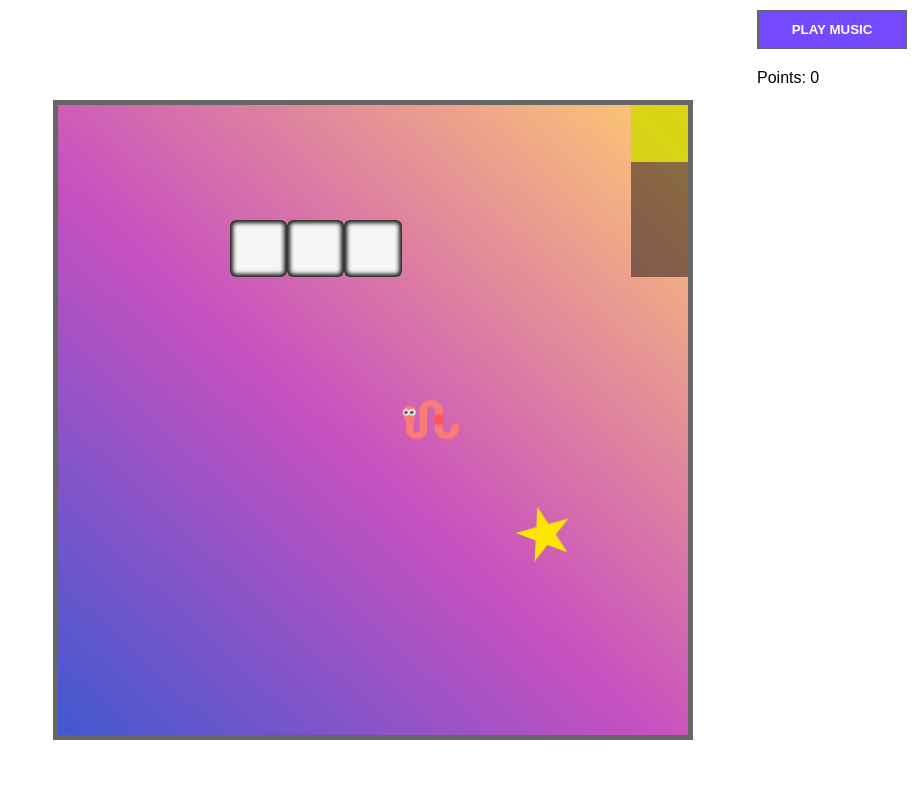
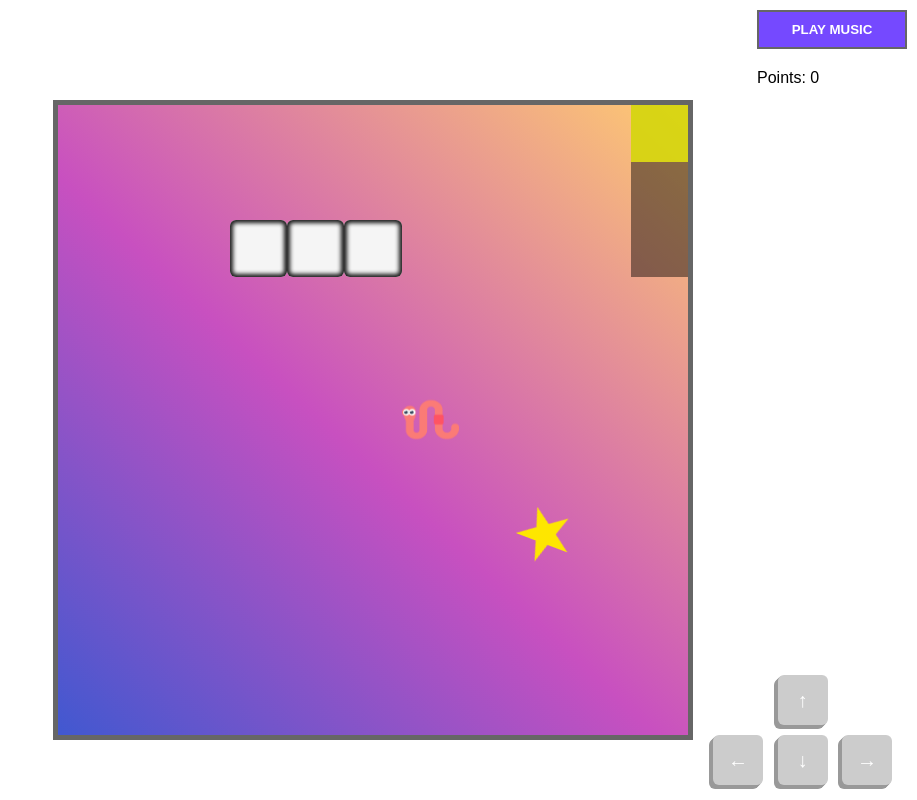
Before and after one commit to artkwi/snake-js, a website: page index.html in a window 1280 px wide. Shown: the whole page, without its empty margins (363-1280 px from the left). Drawn offline with Linux system fonts and the light colour scheme.

Commit message:
arrow keys

```diff
--- a/index.html
+++ b/index.html
@@ -20,6 +20,12 @@
 				<div id="y">y</div> -->
 				<div>Points: <span id="points">0</span></div>
 			</div>
+			<div class="arrow-key-container">
+				<div class="arrow-key up" data-key="38"></div><br>
+				<div class="arrow-key left" data-key="37"></div>
+				<div class="arrow-key down" data-key="40"></div>
+				<div class="arrow-key right" data-key="39"></div>
+			</div>
 		</div>
 		<script type="module" src="index.js"></script>
 	</body>
--- a/index.js
+++ b/index.js
@@ -3,6 +3,7 @@ import { checkForDeath } from "./endGame.js";
 import { update as updateFood } from "./food.js";
 import { update as updateSnake, getSnakePosition, onSnake } from "./snake.js";
 import '/music.js';
+import './keys.js';
 
 export const GAME_SIZE = 11;
 export const GAME_SPEED = 2;
--- /dev/null
+++ b/keys.js
@@ -0,0 +1,11 @@
+window.addEventListener('keyup', arrowUp)
+window.addEventListener('keydown', arrowDown)
+
+function arrowDown(e) {
+  const key = document.querySelector(`.arrow-key[data-key="${e.keyCode}"]`);
+  key.classList.add('press')
+}
+function arrowUp(e) {
+  const key = document.querySelector(`.arrow-key[data-key="${e.keyCode}"]`);
+   key.classList.remove('press')
+}
--- a/style.css
+++ b/style.css
@@ -129,3 +129,50 @@
   margin-bottom: 20px;
   min-width: 150px;
 }
+
+/* arrow keys from https://codepen.io/FluidOfInsanity/pen/RKBgPP */
+.arrow-key-container {
+  display: inline-block;
+  text-align: center;
+  transform: translate3d(0,0,0);
+}
+
+.arrow-key-container {
+  position: fixed;
+  bottom: 10px;
+  right: 20px;
+}
+
+.arrow-key {
+  align-items: center;
+  background: #ccc;
+  border-radius: 6px;
+  box-shadow: -1px 1px 0 #999, -2px 2px 0 #999, -3px 3px 0 #999, -4px 4px 0 #999;
+  color: #fff;
+  display: inline-flex;
+  font-size: 20px;
+  font-weight: bold;
+  height: 50px;
+  justify-content: center;
+  margin: 5px;
+  transform: translate3d(0, 0, 0);
+  transition: box-shadow .1s linear, transform .1s linear;
+  width: 50px;
+}
+
+.arrow-key:active,.arrow-key.press {
+  box-shadow: 0px 0px 0 #999, 0px 0px 0 #999, 0px 0px 0 #999, -1px 1px 0 #999;
+  transform: translate3d(-3px, 3px, 0);
+}
+.arrow-key.left:before {
+  content: "\2190";
+}
+.arrow-key.up:before {
+  content: "\2191";
+}
+.arrow-key.down:before {
+  content: "\2193";
+}
+.arrow-key.right:before {
+  content: "\2192";
+}
```
